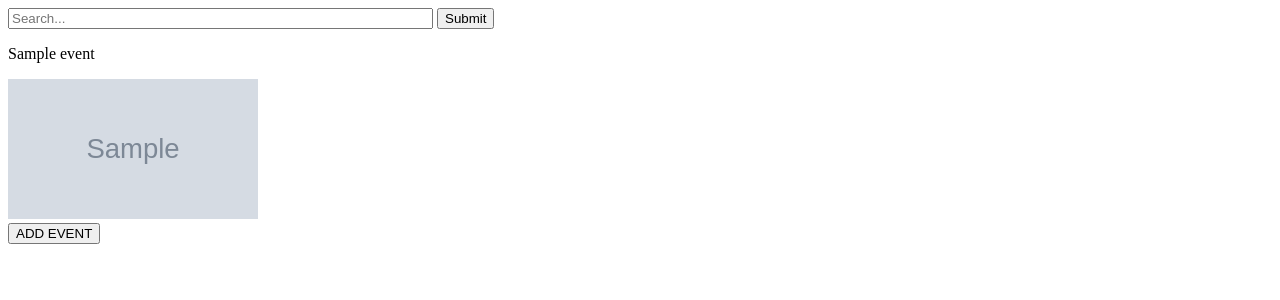
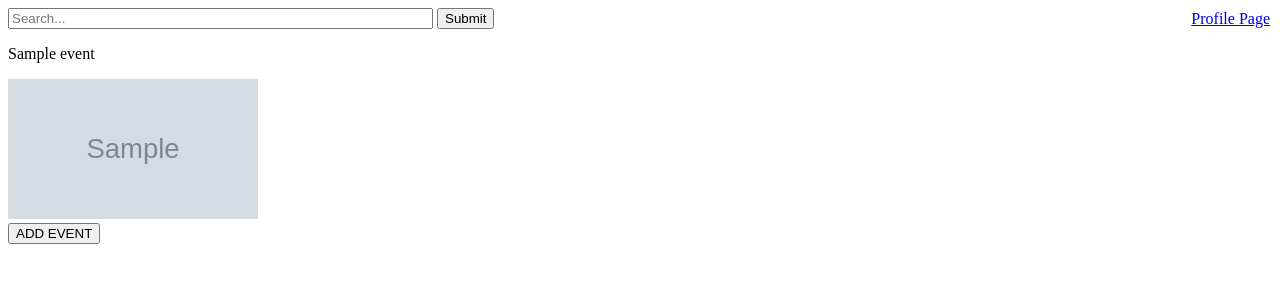
Before and after one commit to trien-hong/EventTracking, a Flask app: page /main in a window 1280 px wide. Shown: the top 300 px of the page. Run offline with Flask 2, Linux system fonts and the light colour scheme; a user stored in the database is signed in; tables that the repository leaves empty hold one stand-in row (values such as "Sample post"); grey boxes marked "Sample" are stand-in pictures; a database or web service that is not in the repository returns one stand-in record (values such as "Sample title"); data that the repository does not hold is empty.

Commit message:
Added the profile page

```diff
--- a/app.py
+++ b/app.py
@@ -77,6 +77,13 @@ def main():
     events = ticketmaster_api.getEvents(current_user.zip)
     return flask.render_template("index.html", events=events)
 
+@app.route("/profile", methods=["GET", "POST"])
+@login_required
+def profile():
+    if flask.request.method == "GET":
+        return flask.render_template("profile.html", user=current_user.email)
+    if flask.request.method == "POST":
+        pass
 
 @app.route("/search", methods=["POST"])
 @login_required
--- a/static/style.css
+++ b/static/style.css
@@ -1,3 +1,9 @@
+.profile_link {
+    top: 10px;
+    right: 10px;
+    position: absolute;
+}
+
 #map {
     height: 400px;
     width: 100%;
--- a/templates/index.html
+++ b/templates/index.html
@@ -1,10 +1,10 @@
 <!DOCTYPE html>
 <html>
     <head>
-        <style>
-        </style>
+        <link rel="stylesheet" type="text/css" href="/static/style.css"/>
     </head>
     <body>
+        <a class="profile_link" href="/profile">Profile Page</a>
         <form method="POST" action="/search">
             <input type="text" name="user_input" placeholder="Search..." size="50">
             <input type="submit" value="Submit"/>
```
Also changed, not shown: templates/profile.html (added, +9 -0 lines).
